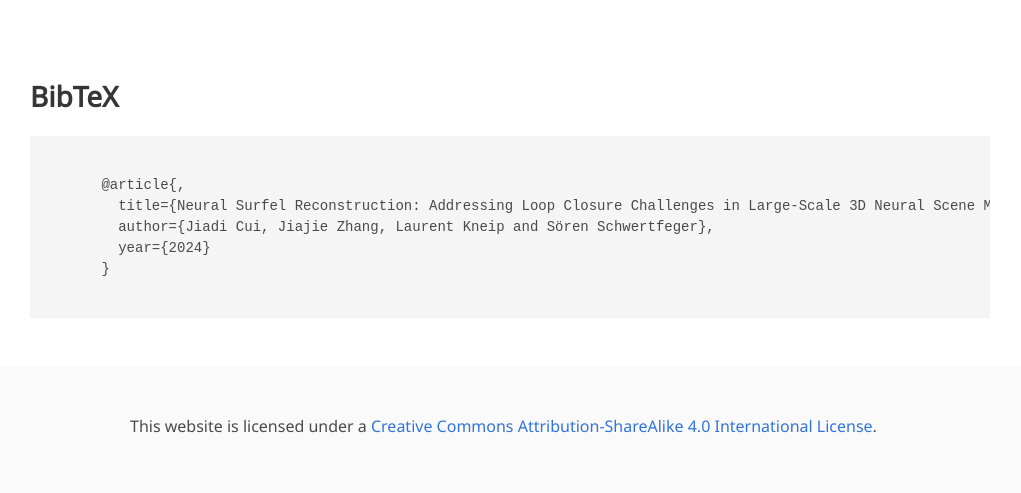
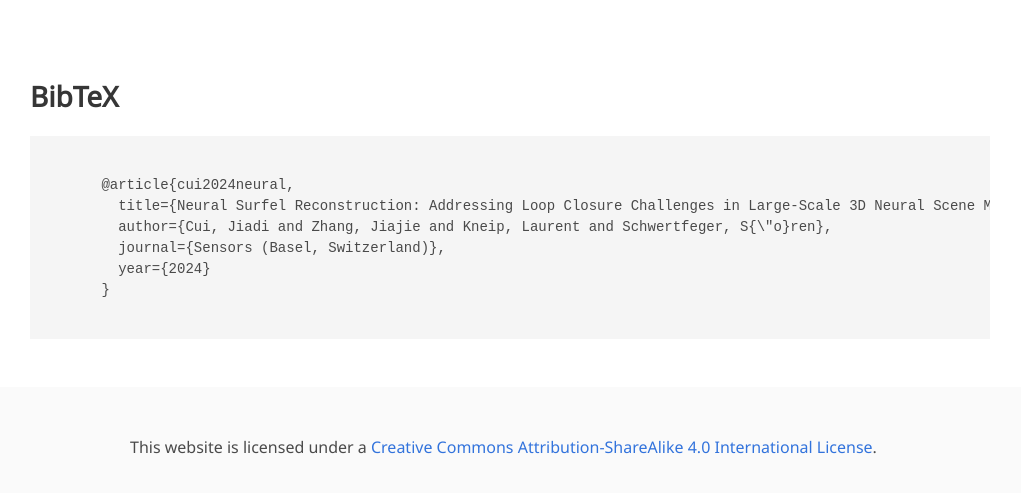
Before and after one commit to jdtsui/jdtsui.github.io, a website: page neural-surfel/index.html in a window 1280 px wide. Shown: the part 2938-3431 px from the top of the page, without its empty margins (130-1151 px from the left). Drawn offline with nearby package versions, Linux system fonts and the light colour scheme; some icons are missing; a web font is replaced by a local one.

Commit message:
Update index.html

```diff
--- a/neural-surfel/index.html
+++ b/neural-surfel/index.html
@@ -244,9 +244,10 @@
   <div class="container is-max-desktop content">
     <h2 class="title">BibTeX</h2>
     <pre><code>
-      @article{,
+      @article{cui2024neural,
         title={Neural Surfel Reconstruction: Addressing Loop Closure Challenges in Large-Scale 3D Neural Scene Mapping},
-        author={Jiadi Cui, Jiajie Zhang, Laurent Kneip and Sören Schwertfeger},
+        author={Cui, Jiadi and Zhang, Jiajie and Kneip, Laurent and Schwertfeger, S{\"o}ren},
+        journal={Sensors (Basel, Switzerland)},
         year={2024}
       }
     </code></pre>
```
